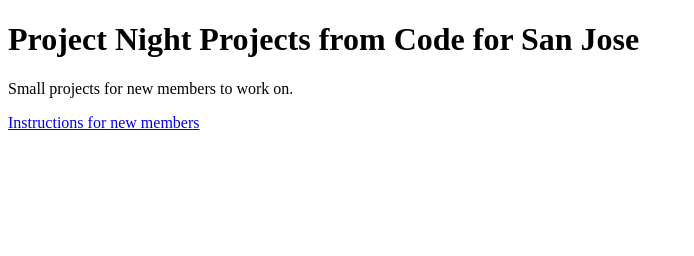
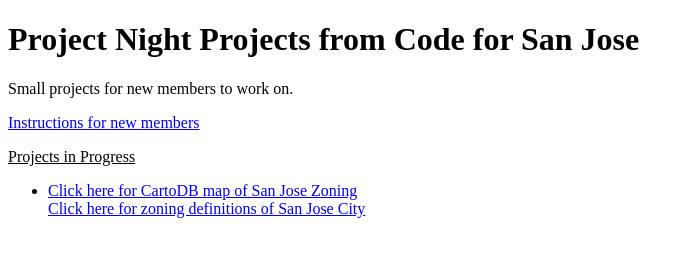
Before and after one commit to jheinz1999/HackNightProjects, a plain HTML site: page index.html in a window 1280 px wide. Shown: the whole page, without its empty margins (0-694 px from the left). Drawn offline with Linux system fonts and the light colour scheme.

Commit message:
Added links for San Jose zoning data using CartoDB

```diff
--- a/index.html
+++ b/index.html
@@ -7,5 +7,14 @@
     <h1>Project Night Projects from Code for San Jose</h1>
     <p>Small projects for new members to work on.
     <p><a href="instructions.html">Instructions for new members</a>
+    <br>
+    <p><u>Projects in Progress</u></p>
+    <ul>
+      <li>
+      <a href="https://slowreader.cartodb.com/viz/32204b0c-65aa-11e5-8ade-0e23c2a19d43/public_map">Click here for CartoDB map of San Jose Zoning</a>
+      <br>
+      <a href="https://www.municode.com/library/ca/san_jose/codes/code_of_ordinances?nodeId=TIT20ZO_CH20.10GEPRZODI_20.10.080CIDIINZO">Click here for zoning definitions of San Jose City</a>
+      </li>
+    </ul>
   </body>
 </html>
```
